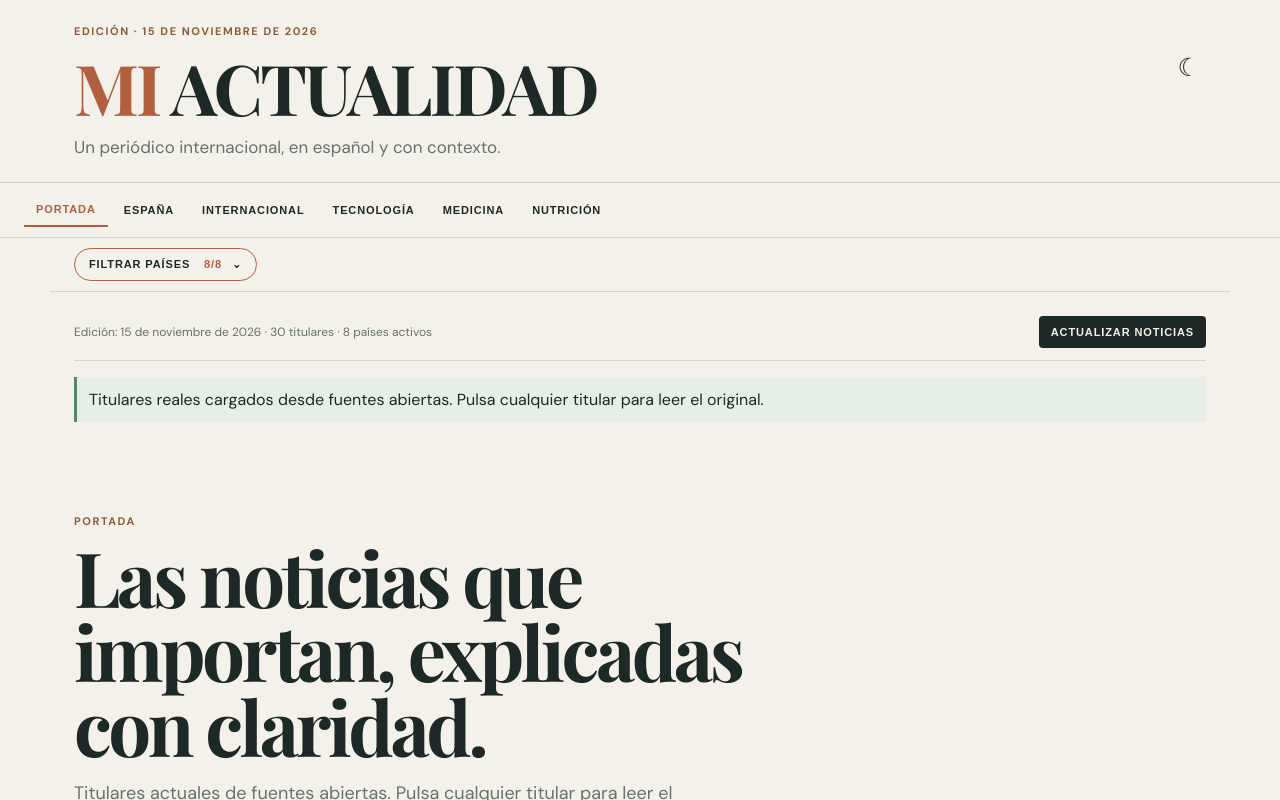
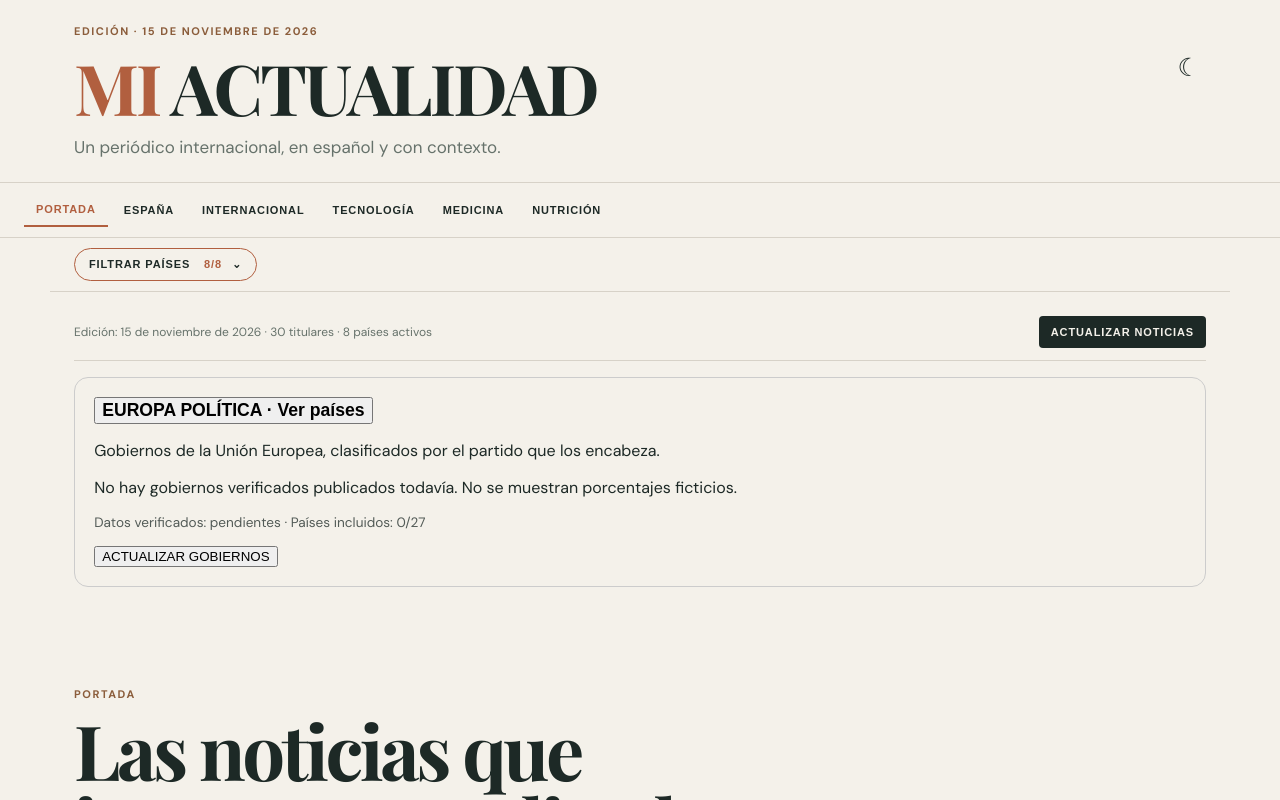
Before and after one commit to jalfpozuelo-alt/mi-actualidad, a React (Vite) app: page / in a window 1280 px wide. Shown: the top 800 px of the page. Built offline with nearby package versions, Linux system fonts and the light colour scheme.

Commit message:
Integrate EU politics in place of news notice

```diff
--- a/src/main.tsx
+++ b/src/main.tsx
@@ -2,6 +2,8 @@ import React, {useEffect, useMemo, useState} from 'react';
 import {createRoot} from 'react-dom/client';
 import './styles.css';
 import './premium.css';
+import EuropaPolitica from './EuropaPolitica';
+import './europa-politica.css';
 
 type Story={id:string;section:string;category:string;country:string;title:string;summary:string;publishedAt:string;updatedAt:string;importance:number;image?:string|null;source:{name:string;url:string}};
 const tabs=['PORTADA','ESPAÑA','INTERNACIONAL','TECNOLOGÍA','MEDICINA','NUTRICIÓN'];
@@ -22,7 +24,7 @@ function App(){
  return <div className={dark?'app dark':'app'}><header><div className="eyebrow">EDICIÓN · {edition.toUpperCase()}</div><div className="brand"><span>MI</span> ACTUALIDAD <button onClick={()=>setDark(!dark)} aria-label="Cambiar modo">{dark?'☼':'☾'}</button></div><p className="dek">Un periódico internacional, en español y con contexto.</p></header>
  <nav aria-label="Secciones">{tabs.map(t=><button className={tab===t?'active':''} onClick={()=>setTab(t)} key={t}>{t}</button>)}</nav>
  <div className="countryBar"><button className="filterToggle" onClick={()=>setFilterOpen(!filterOpen)} aria-expanded={filterOpen}>FILTRAR PAÍSES <span>{selected.length}/{countries.length}</span>⌄</button>{filterOpen&&<div className="countryMenu">{countries.map(c=><label key={c}><input type="checkbox" checked={selected.includes(c)} onChange={e=>setSelected(e.target.checked?[...selected,c]:selected.filter(x=>x!==c))}/>{flags[c]} {c}</label>)}<button className="closeFilter" onClick={()=>setFilterOpen(false)}>LISTO</button></div>}</div>
- <main><div className="toolbar"><span>Edición: {edition} · {stories.length} titulares · {selected.length} países activos{lastChecked&&<> · Comprobado recientemente</>}</span><button onClick={refresh} disabled={updating}>{updating?'ACTUALIZANDO…':'ACTUALIZAR NOTICIAS'}</button></div>{notice&&<div className="notice">{notice}</div>}
+ <main><div className="toolbar"><span>Edición: {edition} · {stories.length} titulares · {selected.length} países activos{lastChecked&&<> · Comprobado recientemente</>}</span><button onClick={refresh} disabled={updating}>{updating?'ACTUALIZANDO…':'ACTUALIZAR NOTICIAS'}</button></div><EuropaPolitica/>
  {tab==='PORTADA'?<><section className="hero"><p className="kicker">PORTADA</p><h1>Las noticias que importan, explicadas con claridad.</h1><p>Titulares actuales de fuentes abiertas. Pulsa cualquier titular para leer el artículo original.</p></section><h2>Las cinco principales</h2><div className="grid">{cover.map(s=><Card s={s} key={s.id}/>)}</div></>:<><section className="sectionHead"><p className="kicker">{tab}</p><h1>Actualidad de {tab.toLowerCase()}</h1></section><div className="grid">{visible.map(s=><Card s={s} key={s.id}/>)}</div></>}
  <section className="settings"><h2>Preferencias</h2><p>El filtro de países está disponible arriba para consultarlo sin volver al final de la página.</p><div className="actions"><button onClick={exportConfig}>EXPORTAR CONFIGURACIÓN</button><label className="button">IMPORTAR CONFIGURACIÓN<input type="file" accept="application/json" onChange={importConfig}/></label></div></section></main><footer>MI ACTUALIDAD · Producto editorial estático · Fuentes y resúmenes reales se incorporarán mediante GitHub Actions.</footer></div>;
 }
```
